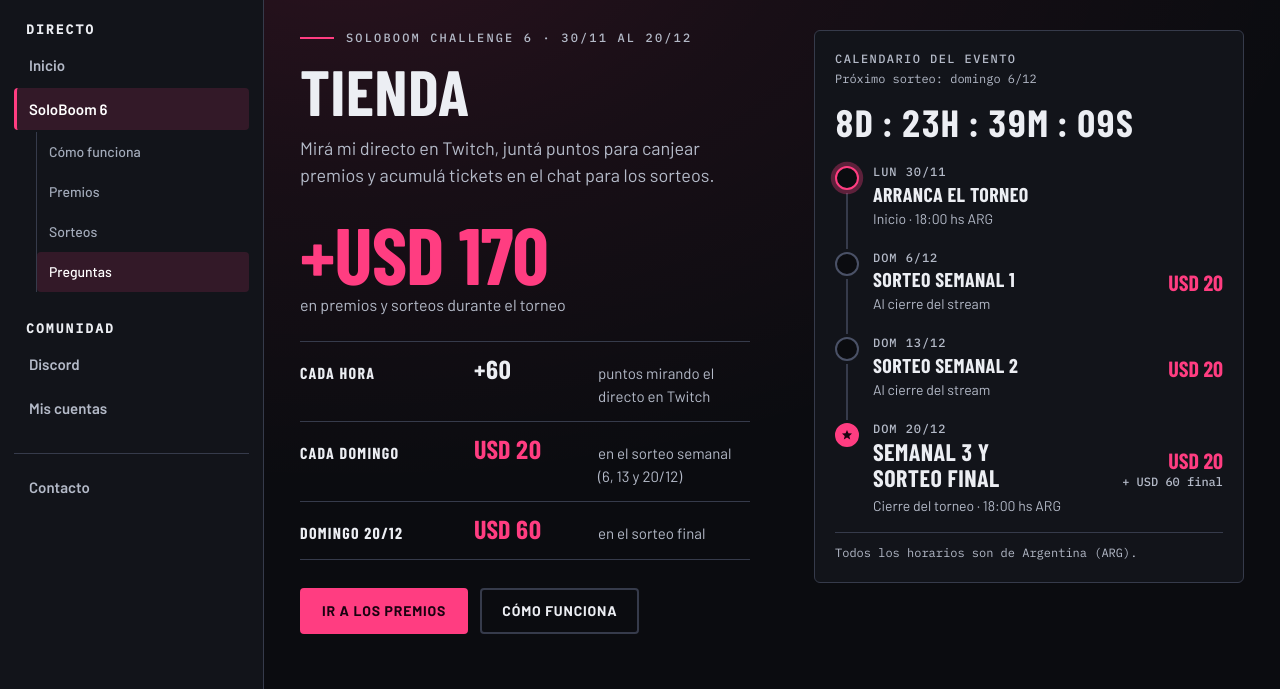
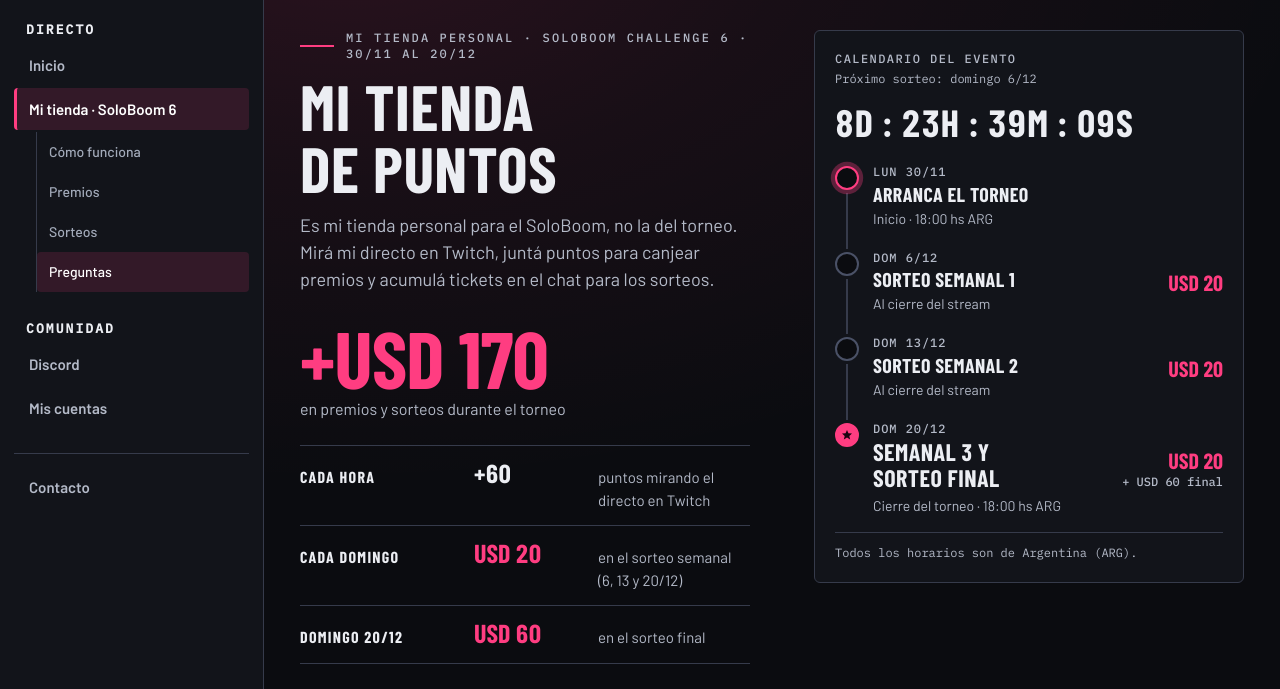
Before and after one commit to azmeyn/Azmeyn, a plain HTML site: page public/soloboom.html in a window 1280 px wide. Shown: the part 75-764 px from the top of the page. Drawn offline with Linux system fonts and the light colour scheme; no server answers.

Commit message:
Tienda: aclarar que es mi tienda personal de puntos para el SoloBoom, no la del evento

```diff
--- a/public/soloboom.html
+++ b/public/soloboom.html
@@ -3,12 +3,12 @@
 <head>
   <meta charset="utf-8">
   <meta name="viewport" content="width=device-width,initial-scale=1,viewport-fit=cover">
-  <title>Tienda · SoloBoom Challenge 6</title>
-  <meta name="description" content="Canjes, premios y sorteos de Azmeyn durante el SoloBoom Challenge 6.">
+  <title>Mi tienda de puntos · SoloBoom 6 · Azmeyn</title>
+  <meta name="description" content="Mi tienda personal de puntos, premios y sorteos para mi directo durante el SoloBoom Challenge 6. No es una tienda del evento.">
   <meta name="theme-color" content="#ff3d81">
   <meta property="og:type" content="website">
   <meta property="og:locale" content="es_AR">
-  <meta property="og:title" content="Tienda · SoloBoom Challenge 6">
+  <meta property="og:title" content="Mi tienda de puntos · SoloBoom 6">
   <meta property="og:description" content="Mirá mi directo en Twitch, juntá puntos para canjear premios y participá por +USD 170 en premios y sorteos durante el SoloBoom 6.">
   <meta property="og:site_name" content="Azmeyn">
   <meta property="og:image" content="https://azmeyn.azmeynmgmt.workers.dev/og.png?v=2">
@@ -951,7 +951,7 @@
         <p class="grp-h">Directo</p>
         <a href="index.html#inicio">Inicio</a>
         <div class="has-sub">
-          <a href="soloboom.html" aria-current="page">SoloBoom 6</a>
+          <a href="soloboom.html" aria-current="page">Mi tienda · SoloBoom 6</a>
           <div class="sub">
             <a href="#como">Cómo funciona</a>
             <a href="#tienda">Premios</a>
@@ -1010,9 +1010,9 @@
       <!-- HERO + CALENDARIO -->
       <section class="hero" aria-labelledby="titulo">
         <div class="hero-copy">
-          <p class="eyebrow">SoloBoom Challenge 6 · 30/11 al 20/12</p>
-          <h1 id="titulo">Tienda</h1>
-          <p class="lede">Mirá mi directo en Twitch, juntá puntos para canjear premios y acumulá tickets en el chat para los sorteos.</p>
+          <p class="eyebrow">Mi tienda personal · SoloBoom Challenge 6 · 30/11 al 20/12</p>
+          <h1 id="titulo">Mi tienda de puntos</h1>
+          <p class="lede">Es mi tienda personal para el SoloBoom, no la del torneo. Mirá mi directo en Twitch, juntá puntos para canjear premios y acumulá tickets en el chat para los sorteos.</p>
           <div class="prize">
             <b>+USD 170</b>
             <span>en premios y sorteos durante el torneo</span>
```
